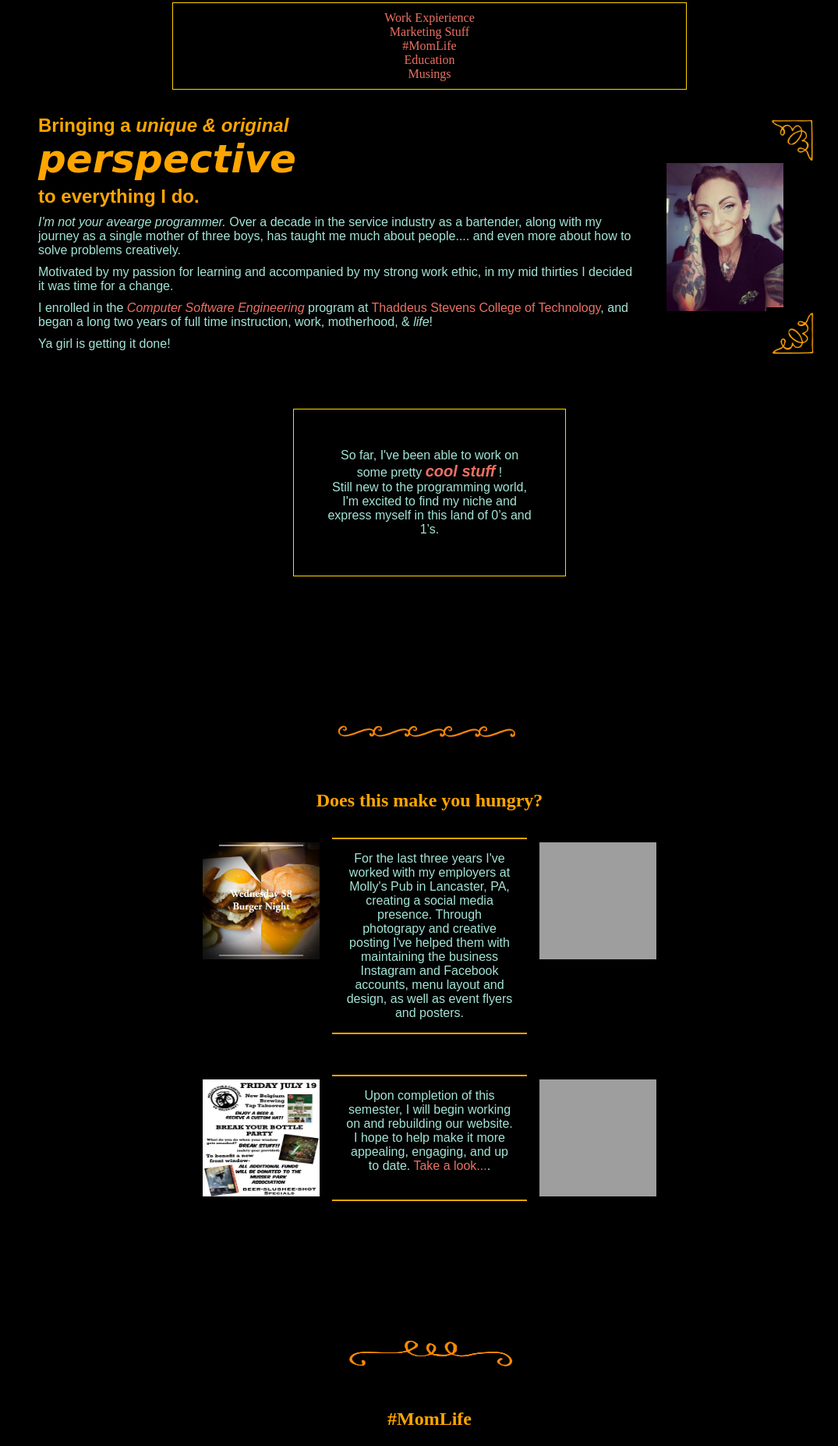
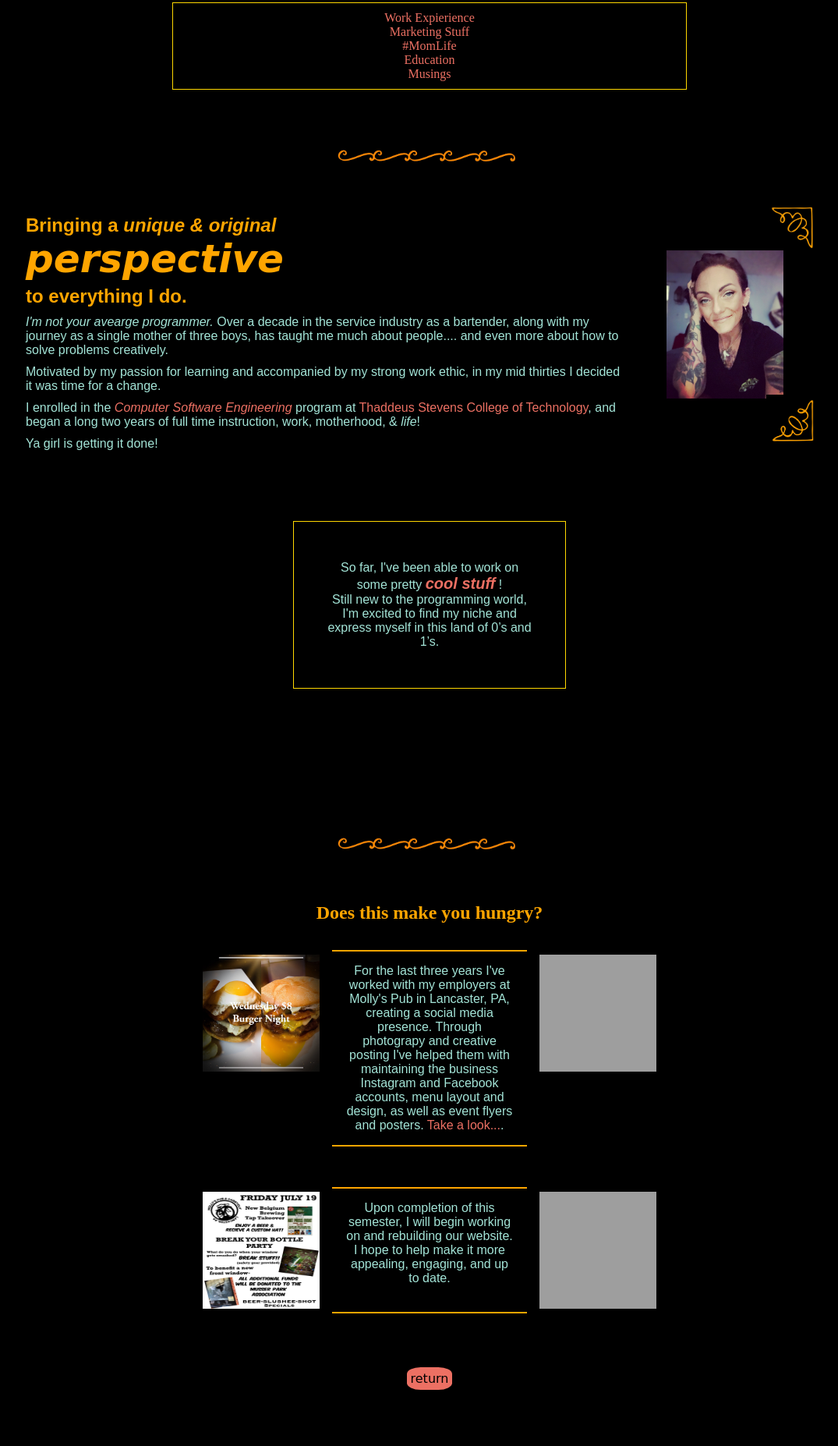
Before and after one commit to AndrewScholly/kdmundale.github.io, a website: page index.html in a window 1280 px wide. Shown: the part 180-2034 px from the top of the page at 78% size, without its empty margins (89-1164 px from the left). Drawn offline with Linux system fonts and the light colour scheme; grey boxes are pictures that could not be loaded; a web font is replaced by a local one.

Commit message:
added work IG link, more styling

```diff
--- a/index.html
+++ b/index.html
@@ -36,6 +36,7 @@
 
       </ul>
     </aside>
+<img class="ket" src="Photos/squiggle2.jpeg">
     <article id="#top" class="hi">
       <div class="over">
         <img class="design2" src="Photos/design2.jpeg">
@@ -68,14 +69,15 @@
 
           <image class="mark" src="Photos/burgernight.jpeg" alt="Photo of delicious burger topped with an egg, with text advertising burger night">
             <p>For the last three years I've worked with my employers at Molly's Pub in Lancaster, PA, creating a social media presence. Through photograpy and creative posting I've helped them with maintaining the business Instagram
-              and Facebook accounts, menu layout and design, as well as event flyers and posters.</p>
+              and Facebook accounts, menu layout and design, as well as event flyers and posters. <a target="blank" href="https://www.instagram.com/mollyspubandcarryout/">Take a look...</a>.</p>
             <image class="mark" src="Photos/primerib.jpeg" alt="Prime rib roasts seasoned and fresh out of the smoker">
         </div>
         <div class="market2">
           <image class="mark" src="Photos/partyflyer.jpg" alt="event flyer for party at Molly's Pub">
-            <p>Upon completion of this semester, I will begin working on and rebuilding our website. I hope to help make it more appealing, engaging, and up to date. <a href="#">Take a look...</a>.</p>
+            <p>Upon completion of this semester, I will begin working on and rebuilding our website. I hope to help make it more appealing, engaging, and up to date.</p>
             <image class="mark" src="Photos/beerpic.jpeg" alt="editied photo of a six pack of beer">
         </div>
+        <p class="bk"><a class="back" href="#top">return</a></p>
       </div>
     </section>
     <section class="momlife">
@@ -162,7 +164,7 @@
         </section>
         <div class="resume-top">
           <p><em>Work and personal references available upon request</em></p>
-          <p><a class="back" href="#top">return</a></p>
+          <p class="bk"><a class="back" href="#top">return</a></p>
         </div>
       </article>
     </div>
@@ -172,7 +174,7 @@
       <p>Once upon a time, I may have fancied myself a writer. I'va always enjoyed putting my thoughts and expieriences into words.</p>
       <a class="cl" target="blank" href="articles/AnotherWorld.html">Another World</a>
       <a class="cl" target="blank" href="articles/float.html">Float as I Fall</a>
-      <p><a class="back" href="#top">return</a></p>
+      <p class="bk"><a class="back" href="#top">return</a></p>
 
 </div>
   </main>
--- a/styles.css
+++ b/styles.css
@@ -17,6 +17,9 @@ header {
   font-size: 24px;
   text-align: center;
   border-bottom: 1px solid gold;
+}
+h1{
+  margin: 0 1em 0 1em;
 }
  .market, .momlife, .resume-box, .writing, .midway {
   margin-bottom: 8em;
@@ -86,8 +89,7 @@ main {
 }
 
 .intro {
-  margin-left: 3em;
-  margin-right: 2em;
+  margin: 3em 3em 1em 2em;
 }
 .midway {
   display: flex;
@@ -142,7 +144,7 @@ justify-content: space-around;
   flex-wrap: wrap;
   justify-content: center;
   font-family: "Rye";
-  margin: 2em;
+  margin: 2em 2em 4em 2em;
   width: 60%;
   border: 1px solid gold;
 }
@@ -189,6 +191,7 @@ h3 {
 .market1 {
   display:flex;
   flex-direction: column;
+  align-items: center;
 }
 
 .market2 {
@@ -211,6 +214,9 @@ h3 {
 }
 
 .resume-box {
+  display: flex;
+  flex-direction: column;
+  align-items: center;
   padding: 2.5em;
   margin-top: 3em;
 }
@@ -226,7 +232,9 @@ h3 {
   color: black;
   font-family: cursive;
   padding: 5px;
-
+}
+.bk {
+  margin-top: 2em;
 }
 
 }
```
